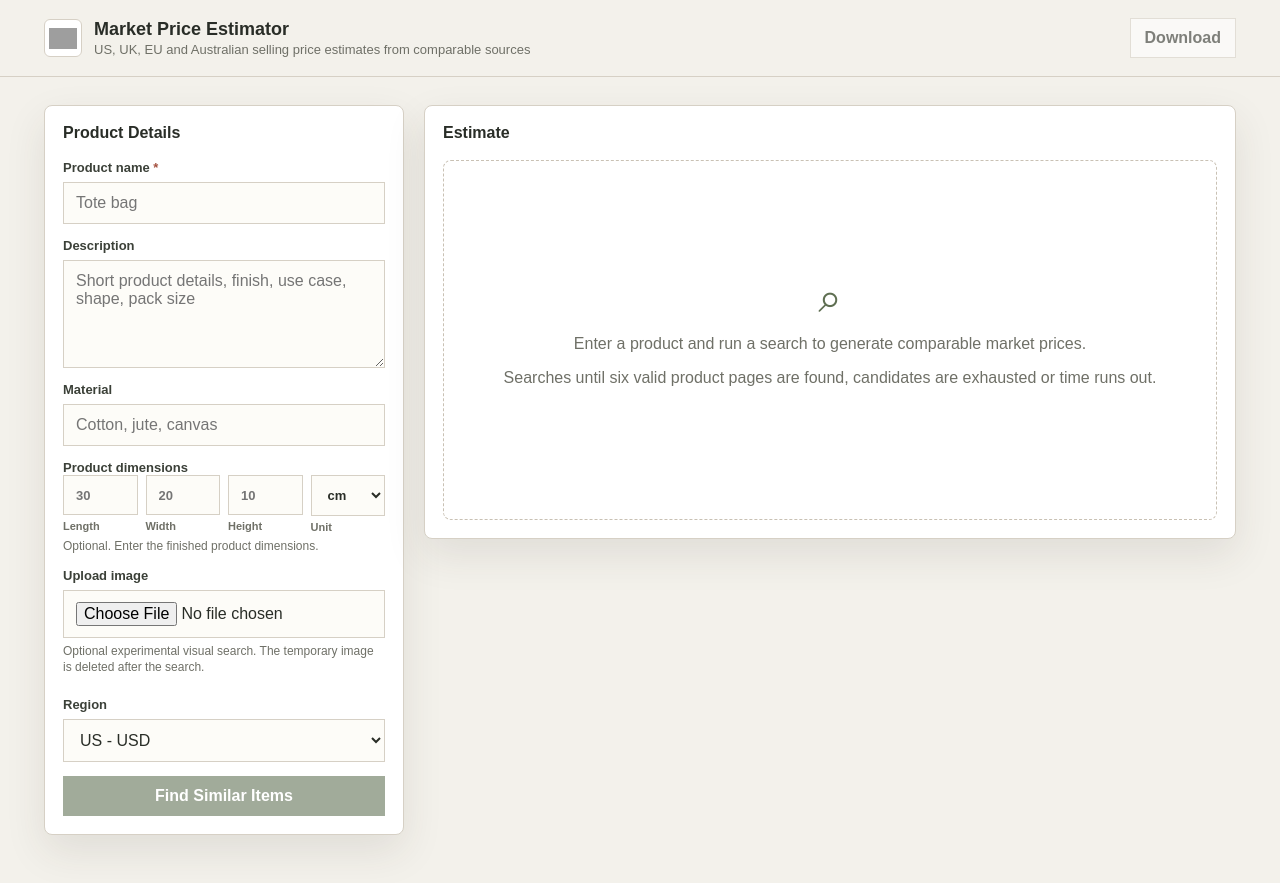
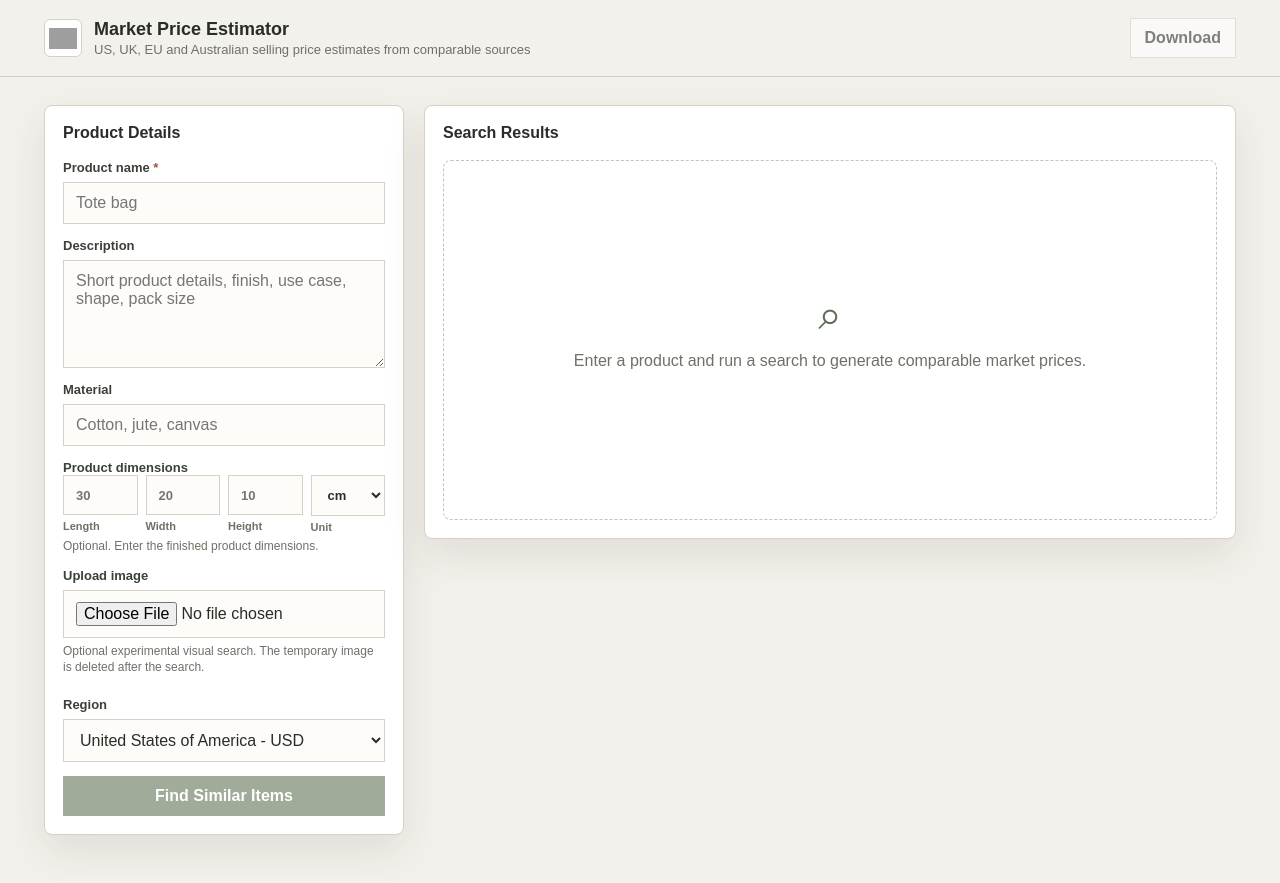
Before and after one commit to purvakshi16/Qalara-Price-Estimate, a Next.js app: page / in a window 1280 px wide. Built offline with nearby package versions, Linux system fonts and the light colour scheme; grey boxes are pictures that could not be loaded.

Commit message:
Update search result labels

```diff
--- a/app/page.tsx
+++ b/app/page.tsx
@@ -322,10 +322,10 @@ export default function Home() {
                 <div className="field">
                   <label htmlFor="region">Region</label>
                   <select id="region" value={form.region} onChange={(event) => setForm({ ...form, region: event.target.value as Region })}>
-                    <option value="US">US - USD</option>
-                    <option value="UK">UK - GBP</option>
-                    <option value="EU">EU - EUR / Germany</option>
                     <option value="AU">Australia - AUD</option>
+                    <option value="EU">Europe - EUR</option>
+                    <option value="US">United States of America - USD</option>
+                    <option value="UK">United Kingdom - GBP</option>
                   </select>
                 </div>
                 {error ? (
@@ -343,7 +343,7 @@ export default function Home() {
 
           <section className="panel">
             <div className="panel-header">
-              <h2 className="panel-title">Estimate</h2>
+              <h2 className="panel-title">Search Results</h2>
             </div>
             <div className="panel-body">
               {response ? (
@@ -420,7 +420,6 @@ export default function Home() {
                   <div>
                     <div className="empty-icon">⌕</div>
                     <p>Enter a product and run a search to generate comparable market prices.</p>
-                    <p className="muted">Searches until six valid product pages are found, candidates are exhausted or time runs out.</p>
                   </div>
                 </div>
               )}
```
